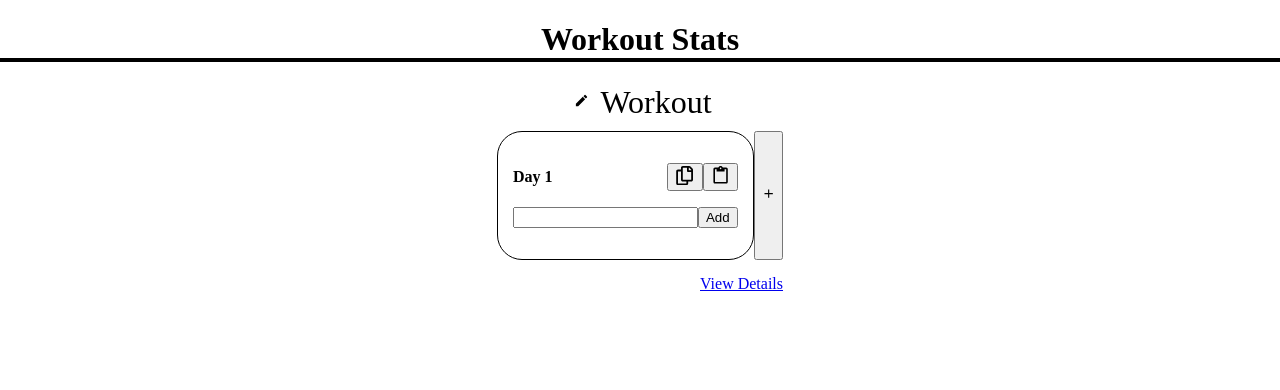
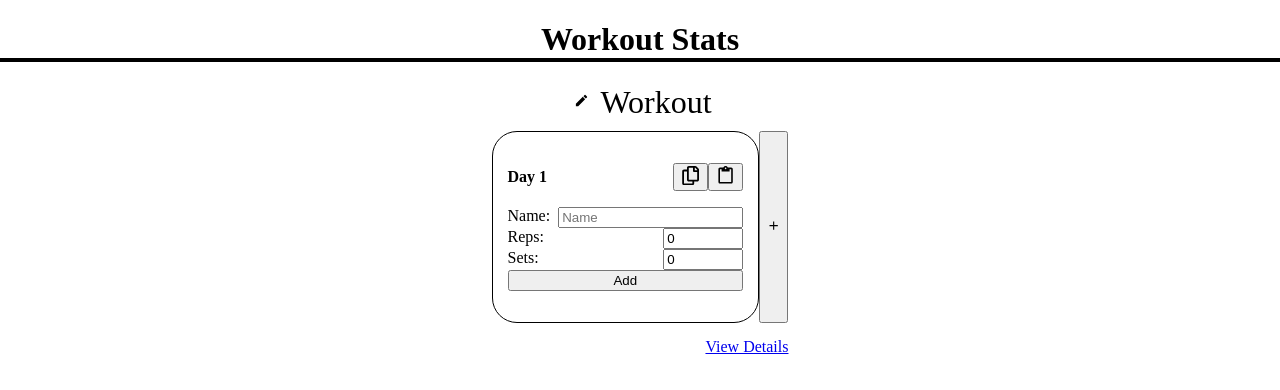
Before and after one commit to EddV99/workout-stats, a React (Vite) app: page / in a window 1280 px wide. Shown: the top 390 px of the page. Built offline with nearby package versions, Linux system fonts and the light colour scheme.

Commit message:
Track number of sets/reps for each workout

```diff
--- a/src/components/Day/Day.module.css
+++ b/src/components/Day/Day.module.css
@@ -41,6 +41,17 @@
   flex-direction: row;
 }
 
+#info {
+  display: flex;
+  flex-direction: column;
+}
+
+#infoRow {
+  display: flex;
+  justify-content: space-between;
+  gap: 8px;
+}
+
 .listItem {
   list-style-type: none;
   padding: 0;
--- a/src/components/Day/Day.tsx
+++ b/src/components/Day/Day.tsx
@@ -19,6 +19,8 @@ interface Props {
 function Day({ day, copyId, setCopyId, stats, setStats }: Props) {
   // ------- state --------
   const [newWorkoutName, setNewWorkoutName] = useState<string>("");
+  const [newWorkoutReps, setNewWorkoutReps] = useState(0);
+  const [newWorkoutSets, setNewWorkoutSets] = useState(0);
 
   // ------- handle --------
   const handleKeyDown = (e: React.KeyboardEvent<HTMLInputElement>) => {
@@ -32,6 +34,8 @@ function Day({ day, copyId, setCopyId, stats, setStats }: Props) {
         day: day,
         name: newWorkoutName,
         group: Muscle.NONE,
+        sets: newWorkoutSets,
+        reps: newWorkoutReps,
         id: key,
       };
       setStats({ ...stats, workouts: [...stats.workouts, { ...newWorkout }] });
@@ -83,12 +87,44 @@ function Day({ day, copyId, setCopyId, stats, setStats }: Props) {
           </Hint>
         </div>
       </div>
-      <input
-        value={newWorkoutName}
-        onChange={(e) => setNewWorkoutName(e.target.value)}
-        onKeyDown={handleKeyDown}
-      ></input>
-      <button onClick={handleAddButton}>Add</button>
+      <div id={Styles.info}>
+        <div id={Styles.infoRow}>
+          Name:
+          <input
+            value={newWorkoutName}
+            onChange={(e) => setNewWorkoutName(e.target.value)}
+            onKeyDown={handleKeyDown}
+            placeholder="Name"
+          />
+        </div>
+        <div id={Styles.infoRow}>
+          Reps:
+          <input
+            value={newWorkoutReps}
+            onChange={(e) => setNewWorkoutReps(Number(e.target.value))}
+            onKeyDown={handleKeyDown}
+            type="number"
+            min="0"
+            max="10000"
+            step="1"
+            placeholder="# of Reps"
+          />
+        </div>
+        <div id={Styles.infoRow}>
+          Sets:
+          <input
+            value={newWorkoutSets}
+            onChange={(e) => setNewWorkoutSets(Number(e.target.value))}
+            onKeyDown={handleKeyDown}
+            type="number"
+            min="0"
+            max="10000"
+            step="1"
+            placeholder="# of Sets"
+          />
+        </div>
+        <button onClick={handleAddButton}>Add</button>
+      </div>
       <ul className={Styles.list}>
         {stats.workouts
           .filter((i) => i.day === day)
--- a/src/components/Statistics/Statistics.tsx
+++ b/src/components/Statistics/Statistics.tsx
@@ -8,6 +8,10 @@ interface ParsedData {
   dayCount: number;
   // count of total workouts done
   count: number;
+  // count of total reps
+  reps: number;
+  // count of total sets
+  sets: number;
 }
 
 interface Props {
@@ -18,10 +22,10 @@ function Statistics({ data }: Props) {
   const parseStats = (data: InternalData, g: Muscle): ParsedData => {
     const filtered = data.workouts.filter((w) => w.group === g);
     if (filtered.length <= 0) {
-      return { hasData: false, dayCount: 0, count: 0 };
+      return { hasData: false, dayCount: 0, count: 0, reps: 0, sets: 0 };
     }
 
-    const seen: string[] = [];
+    const seen: number[] = [];
     let dayCount = 0;
     filtered.map((w) => {
       if (!seen.includes(w.day)) {
@@ -30,7 +34,20 @@ function Statistics({ data }: Props) {
       }
     });
 
-    return { hasData: true, dayCount: dayCount, count: filtered.length };
+    let reps = 0;
+    let sets = 0;
+    filtered.forEach((i) => {
+      reps += i.reps;
+      sets += i.sets;
+    });
+
+    return {
+      hasData: true,
+      dayCount: dayCount,
+      count: filtered.length,
+      reps,
+      sets,
+    };
   };
 
   const maxDay = data.workouts.reduce((i, c) => {
@@ -51,6 +68,10 @@ function Statistics({ data }: Props) {
                   {maxDay} day(s)
                   <br />
                   You do a total of {stats.count} exercies total
+                  <br />
+                  You do a total of {stats.reps} reps total
+                  <br />
+                  You do a total of {stats.sets} sets total
                 </p>
               </div>
             );
--- a/src/components/Week/Week.tsx
+++ b/src/components/Week/Week.tsx
@@ -11,7 +11,14 @@ import Day from "../Day/Day";
  */
 export interface InternalData {
   title: string;
-  workouts: { day: number; name: string; group: Muscle; id: string }[];
+  workouts: {
+    day: number;
+    name: string;
+    group: Muscle;
+    id: string;
+    reps: number;
+    sets: number;
+  }[];
 }
 
 interface Props {
```
